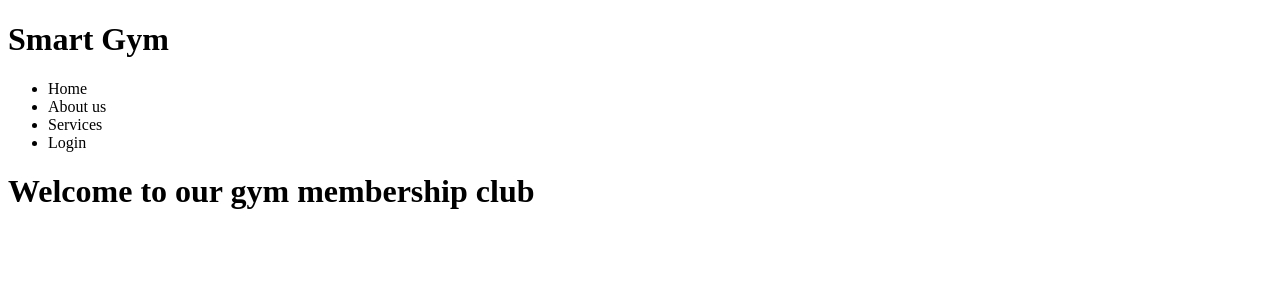
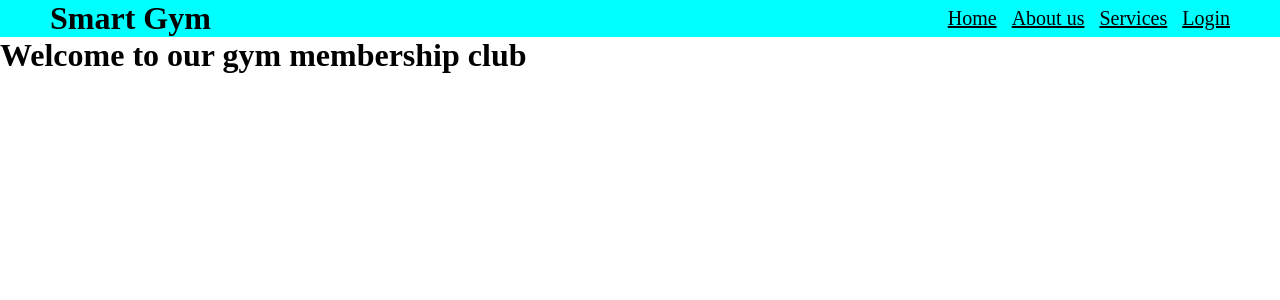
Before and after one commit to jamesrcutmore/fitnessmembersip, a Django app: page / in a window 1280 px wide. Shown: the top 300 px of the page. Run offline with Django 4.2, Linux system fonts and the light colour scheme.

Commit message:
nav and style

```diff
--- /dev/null
+++ b/members/static/css/style.css
@@ -0,0 +1,22 @@
+*{
+    margin: 0;
+    padding: 0;
+    box-sizing: border-box;
+}
+header {
+    background-color: aqua;
+    display: flex;
+    justify-content: space-between;
+    padding-left: 50px;
+    padding-right: 50px;
+    align-items: center;
+}
+ul {
+    list-style: none;
+    display: flex;
+    gap: 15px;
+}
+ul a{
+    font-size: 20px;
+    color: black;
+}
--- a/members/templates/members/home.html
+++ b/members/templates/members/home.html
@@ -1,3 +1,4 @@
+{% load static %}
 <!DOCTYPE html>
 
 <html>
@@ -7,19 +8,21 @@
         <title></title>
         <meta name="description" content="">
         <meta name="viewport" content="width=device-width, initial-scale=1">
-        <link rel="stylesheet" href="members/style.css">
+        <link rel="stylesheet" href="{% static 'css/style.css' %}">
     </head>
     <body>
         <header>
             <h1>Smart Gym</h1>
             <ul>
-                <li><a>Home</a></li>
-                <li><a>About us</a></li>
-                <li><a>Services</a></li>
-                <li><a>Login</a></li>
+                <li><a href="#">Home</a></li>
+                <li><a href="#">About us</a></li>
+                <li><a href="#">Services</a></li>
+                <li><a href="#">Login</a></li>
             </ul>
         </header>
         <h1>Welcome to our gym membership club</h1>
 
+
+
     </body>
 </html>
```
Also changed, not shown: members/templates/members/style.css (deleted).
